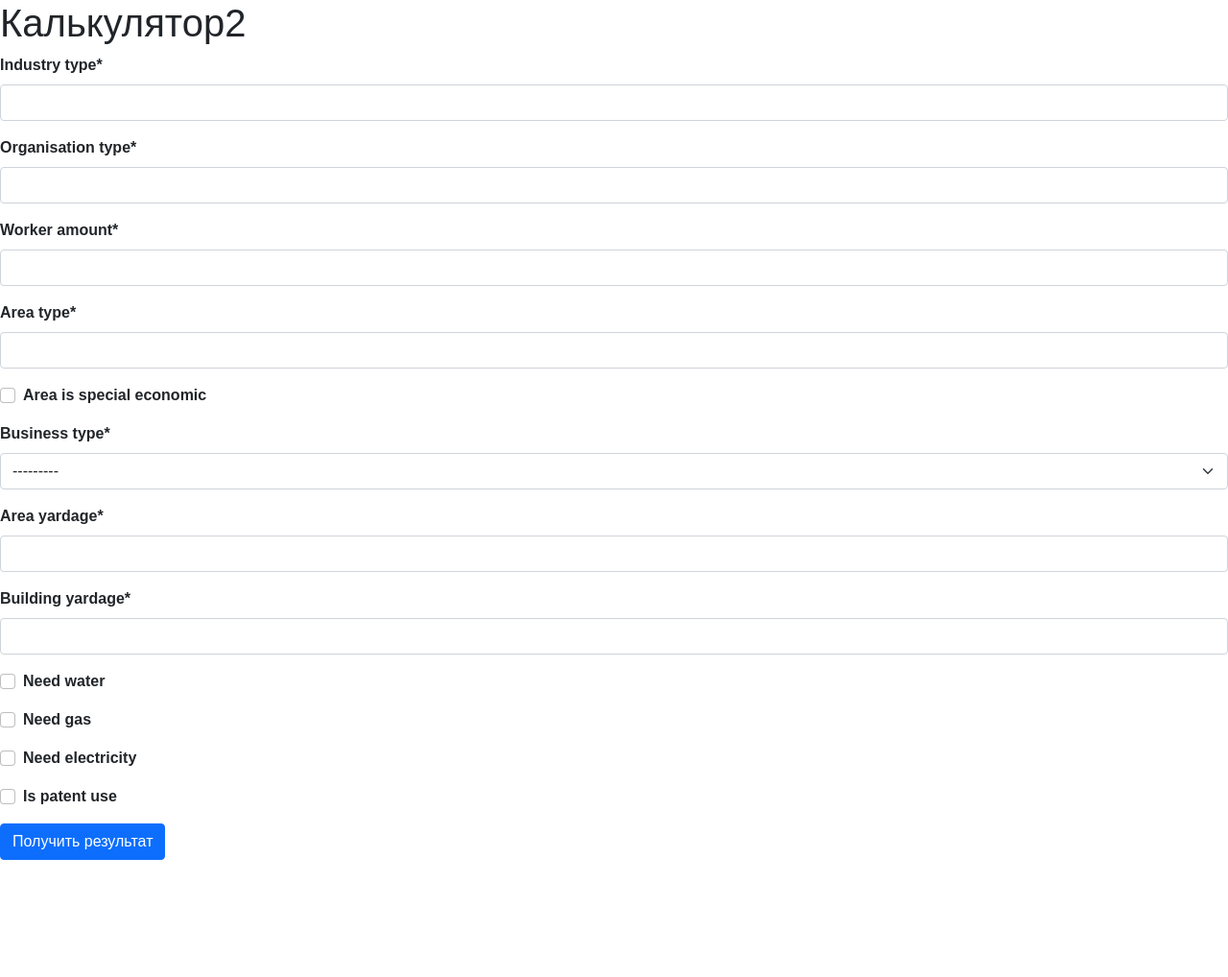
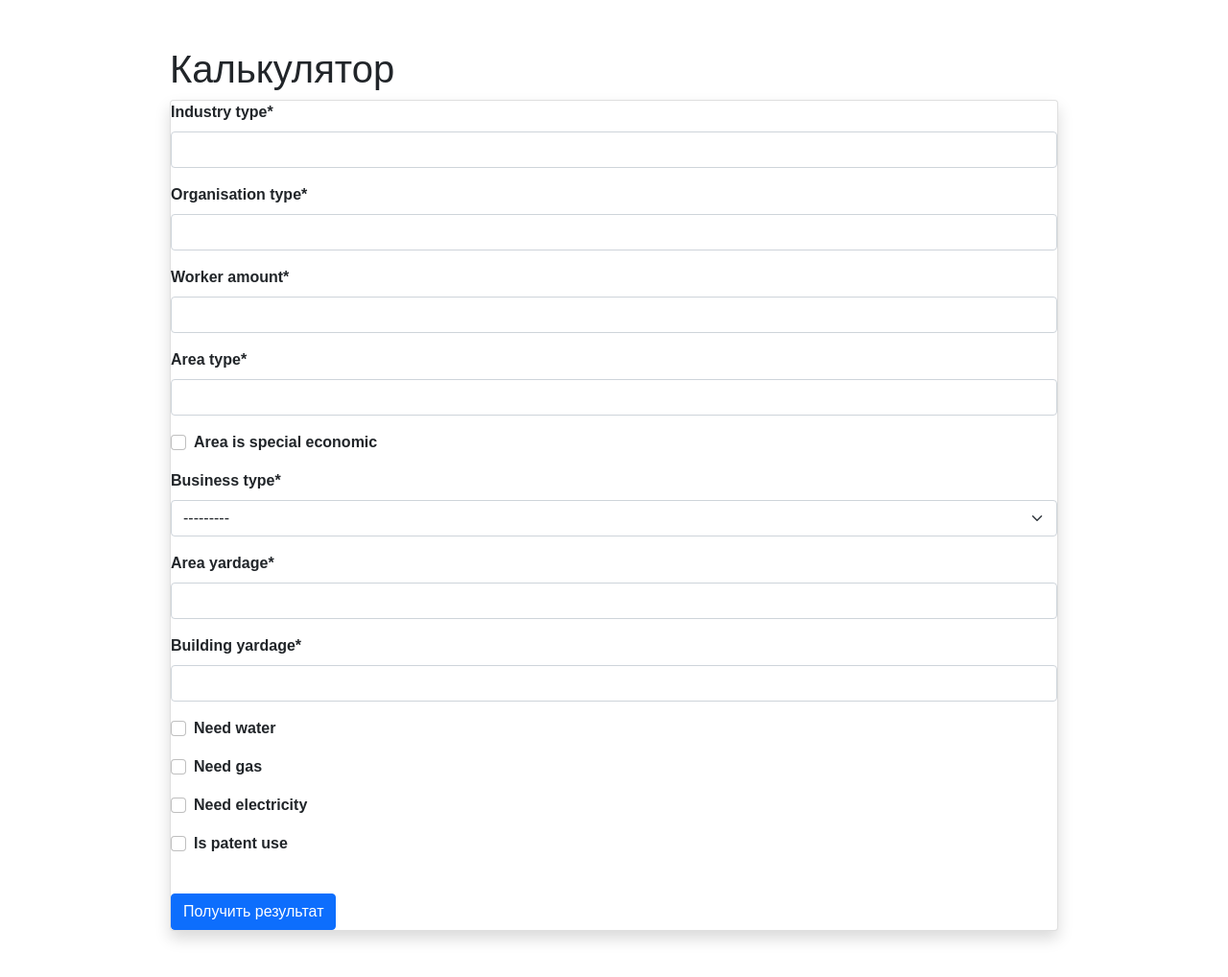
Before and after one commit to alexfaraday/investmoscow, a Django app: page /main/calculator/ in a window 1280 px wide. Shown: the part 67-1085 px from the top of the page at 96% size. Before the commit the page ends 963 px from the top, so only its background shows below. Run offline with Django 3.2, Linux system fonts and the light colour scheme; data that the repository does not hold is empty; some libraries are stand-ins or nearby versions; some web fonts are replaced.

```diff
--- a/mainpage/models.py
+++ b/mainpage/models.py
@@ -20,6 +20,8 @@ class Profile(models.Model):
     position = models.CharField(max_length=100)
 class BusinessType(models.Model):
     name=models.CharField(max_length=400)
+    def __str__(self):
+        return self.name
 
 class Order_Varibles(models.Model):
     industry_type = models.CharField(max_length=100)
--- a/mainpage/templates/mainpage/calculator.html
+++ b/mainpage/templates/mainpage/calculator.html
@@ -5,10 +5,50 @@
 {% endblock %}
 
 {% block body %}
-    <h1>Калькулятор2</h1>
-    <form action="{% url 'mainpage:main' %}">
+<div class="container">
+    <div class="row">
+        <div class="col-1"></div>
+        <div class="col-10">
+
+<br><br>
+               <h1>Калькулятор</h1>
+            <div class="card shadow">
+
+                 <form action="{% url 'mainpage:main' %}">
       {{ form|crispy }}
+                     <br>
         <button type="submit" class="btn btn-primary">Получить результат</button>
     </form>
 
+
+            </div>
+ <br><br>
+
+
+
+
+
+
+
+        </div>
+        <div class="col-1"></div>
+
+
+
+
+
+
+
+
+
+    </div>
+
+
+
+
+
+
+</div>
+
+
 {% endblock %}
```
